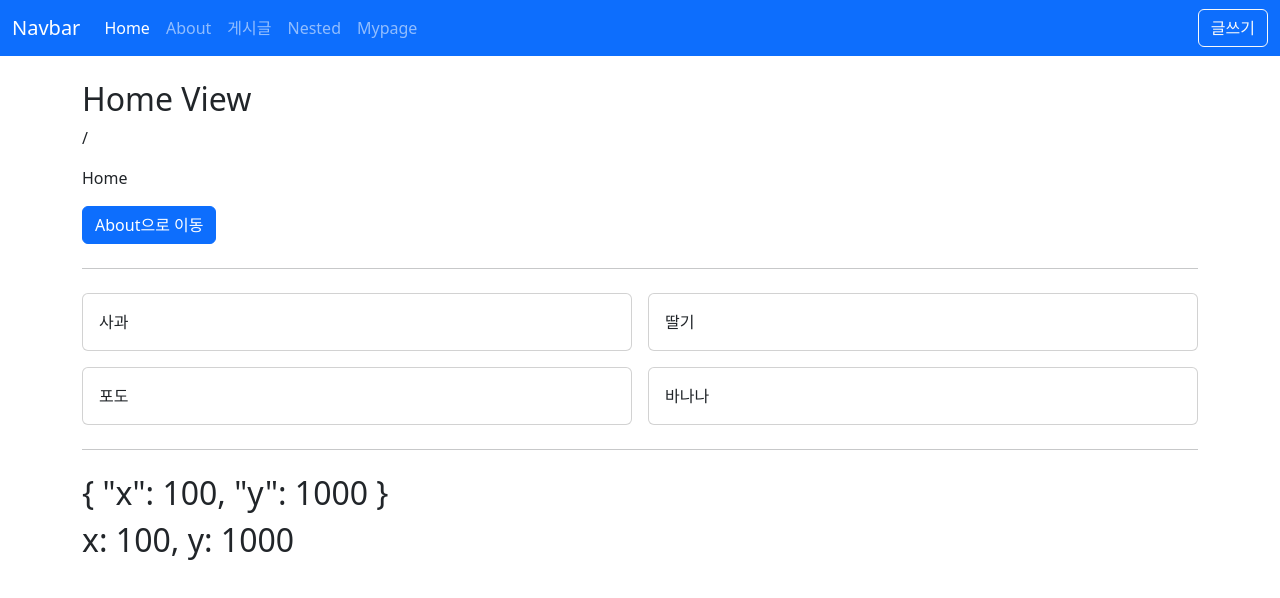
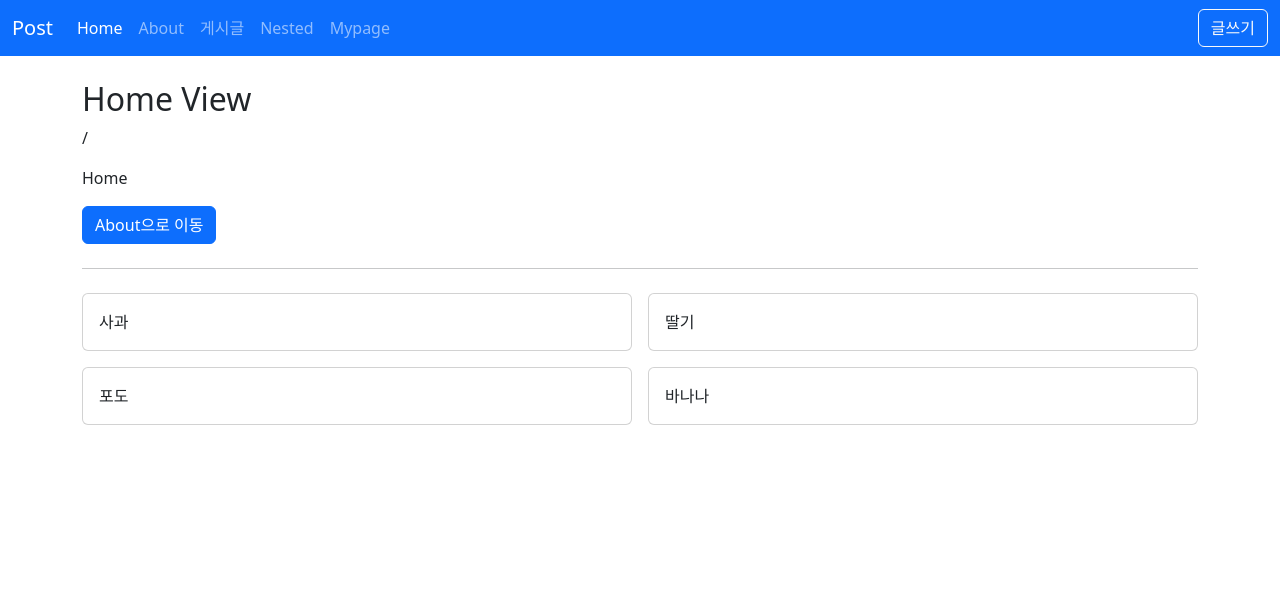
Before and after one commit to Woochang1132/vue3-project, a Vue app: page / in a window 1280 px wide. Shown: the top 598 px of the page. Built offline with nearby package versions, Linux system fonts and the light colour scheme.

Commit message:
[개발] post > 마무리 개선, 불필요한 요소 제거 완료

```diff
--- a/src/layouts/TheHeader.vue
+++ b/src/layouts/TheHeader.vue
@@ -2,7 +2,7 @@
   <header>
     <nav class="navbar navbar-expand-sm navbar-dark bg-primary">
       <div class="container-fluid">
-        <a class="navbar-brand" href="#">Navbar</a>
+        <RouterLink class="navbar-brand" to="/">Post</RouterLink>
         <button
           class="navbar-toggler"
           type="button"
--- a/src/views/HomeView.vue
+++ b/src/views/HomeView.vue
@@ -8,9 +8,6 @@
     <AppGrid :items="items" v-slot="{ item }" col-class="col-6">
       <AppCard>{{ item }}</AppCard>
     </AppGrid>
-    <hr class="my-4" />
-    <h2>{{ position }}</h2>
-    <h2>x: {{ x }}, y: {{ y }}</h2>
   </div>
 </template>
 
--- a/src/views/posts/PostListView.vue
+++ b/src/views/posts/PostListView.vue
@@ -15,7 +15,7 @@
       <p class="text-center py-5 text-muted">No Results</p>
     </template>
     <template v-else>
-      <AppGrid :items="posts">
+      <AppGrid :items="posts" col-class="col-12 col-md-6 col-lg-4">
         <template v-slot="{ item }">
           <PostItem
             :title="item.title"
```
